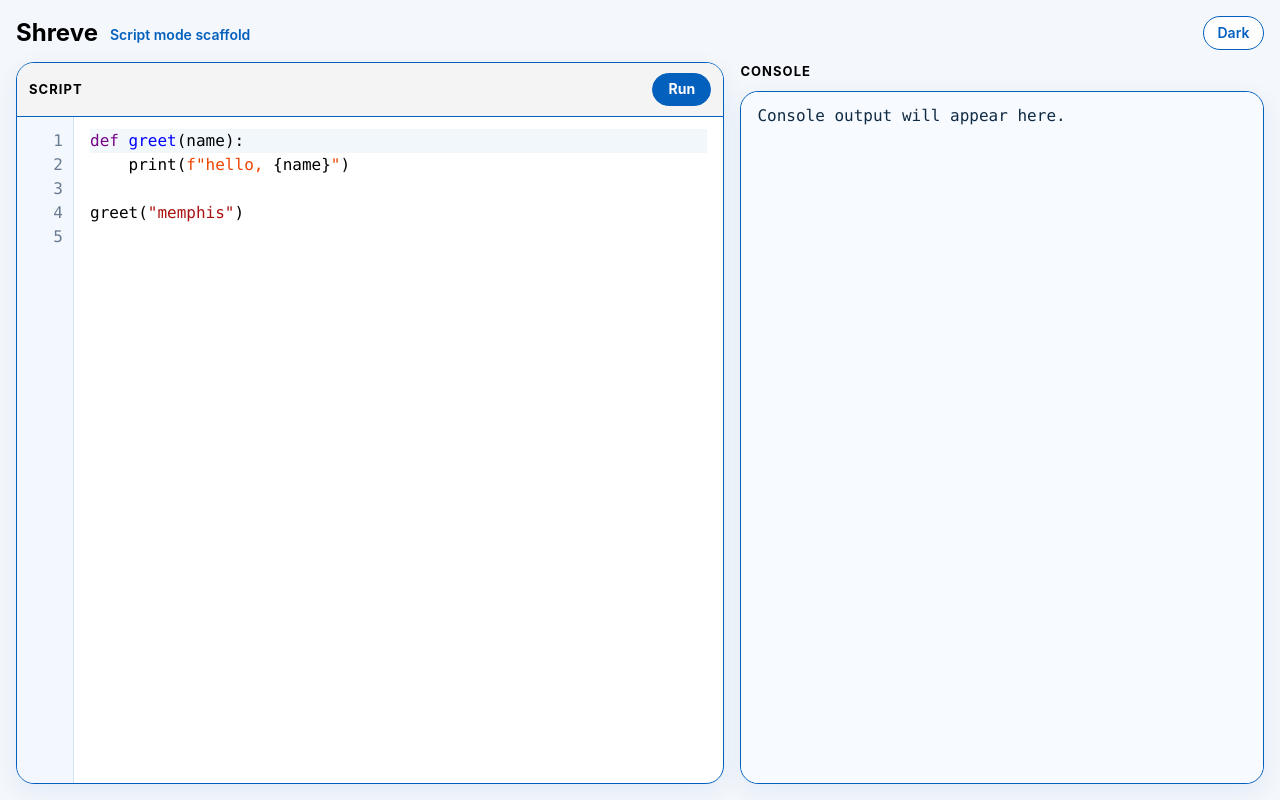
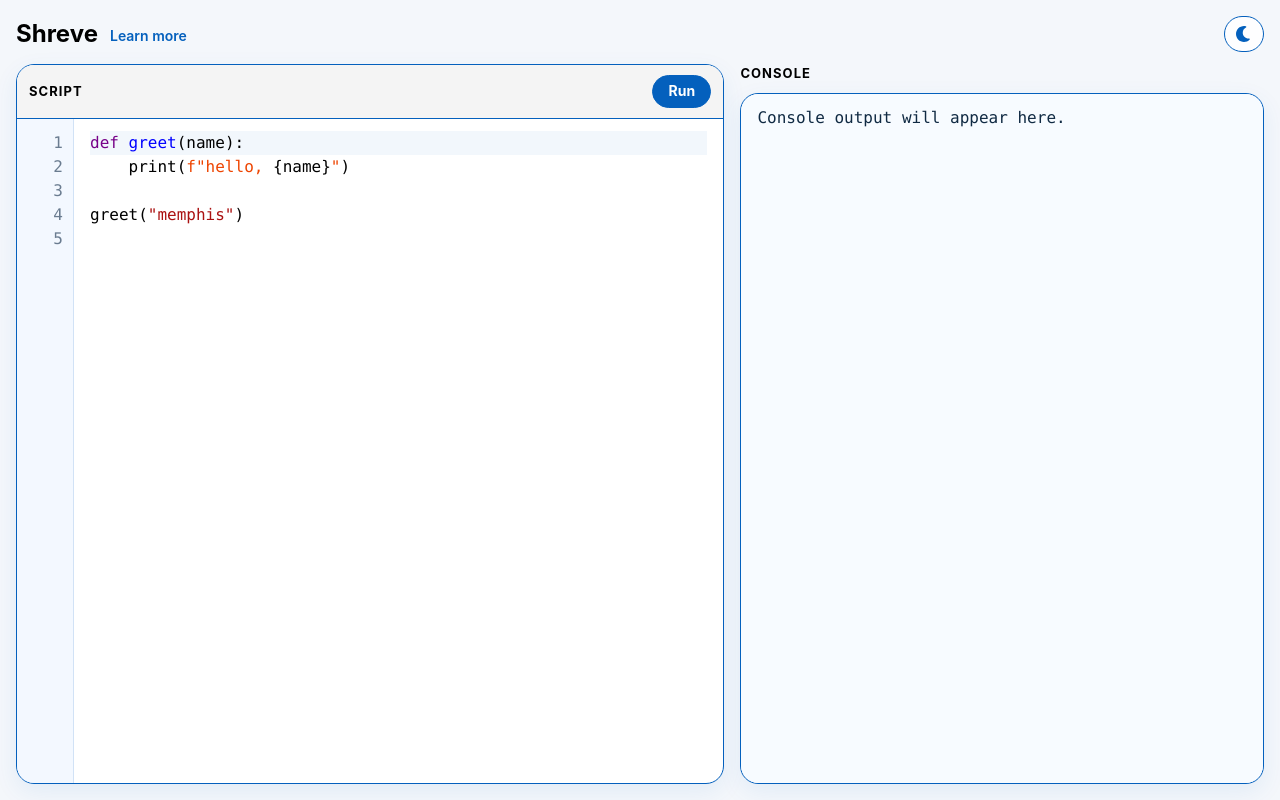
Before and after one commit to fromscratchcode/shreve, a React (Vite) app: page / in a window 1280 px wide. Built offline with nearby package versions, Linux system fonts and the light colour scheme.

Commit message:
Fix some standalone style

```diff
--- a/package.json
+++ b/package.json
@@ -12,6 +12,8 @@
     "preview": "vite preview"
   },
   "dependencies": {
+    "@fortawesome/free-solid-svg-icons": "^7.2.0",
+    "@fortawesome/react-fontawesome": "^3.3.1",
     "@codemirror/commands": "^6.10.3",
     "@codemirror/lang-python": "^6.2.1",
     "@codemirror/language": "^6.12.3",
--- a/src/StandaloneApp.tsx
+++ b/src/StandaloneApp.tsx
@@ -1,4 +1,6 @@
 import { useEffect, useState } from "react";
+import { FontAwesomeIcon } from "@fortawesome/react-fontawesome";
+import { faMoon, faSun } from "@fortawesome/free-solid-svg-icons";
 
 import ScriptWorkspace from "./ScriptWorkspace";
 import "./standalone.css";
@@ -26,14 +28,23 @@ const StandaloneApp = () => {
       <div className="standaloneToolbar">
         <div className="standaloneBrand">
           <h1 className="standaloneTitle">Shreve</h1>
-          <p className="standaloneTagline">Script mode scaffold</p>
+          <a
+            className="standaloneLearnMore"
+            href="https://fromscratchcode.com/memphis/"
+          >
+            Learn more
+          </a>
         </div>
         <button
           type="button"
           className="themeToggle"
           onClick={() => setDarkMode((current) => !current)}
         >
-          {darkMode ? "Light" : "Dark"}
+          <FontAwesomeIcon
+            icon={darkMode ? faSun : faMoon}
+            className="themeToggleIcon"
+            aria-hidden="true"
+          />
         </button>
       </div>
       <div className="standaloneAppFrame">
--- a/src/standalone.css
+++ b/src/standalone.css
@@ -66,11 +66,15 @@ body {
   color: #f3f6fa;
 }
 
-.standaloneTagline {
-  margin: 0;
+.standaloneLearnMore {
   color: var(--theme-dark-blue);
   font-size: 0.875rem;
   font-weight: 600;
+  text-decoration: none;
+}
+
+.standaloneLearnMore:hover {
+  text-decoration: underline;
 }
 
 .themeToggle {
@@ -83,14 +87,18 @@ body {
   color: var(--theme-dark-blue);
   cursor: pointer;
   font: inherit;
-  font-size: 0.875rem;
-  font-weight: 600;
   line-height: 1;
-  padding: 0.55rem 0.85rem;
+  padding: 0.55rem;
   transition:
     background 0.15s ease,
     color 0.15s ease,
     border-color 0.15s ease;
+}
+
+.themeToggleIcon {
+  height: 1em;
+  font-size: 1rem;
+  vertical-align: -0.125em;
 }
 
 .themeToggle:hover {
@@ -105,6 +113,10 @@ body {
 
 .standaloneShellDark .themeToggle:hover {
   background: rgba(4, 96, 189, 0.14);
+}
+
+.standaloneShellDark .standaloneLearnMore {
+  color: var(--theme-dark-blue);
 }
 
 .standaloneAppFrame {
```
Also changed, not shown: 1 other file (tests, documents, lock files or other folders).
